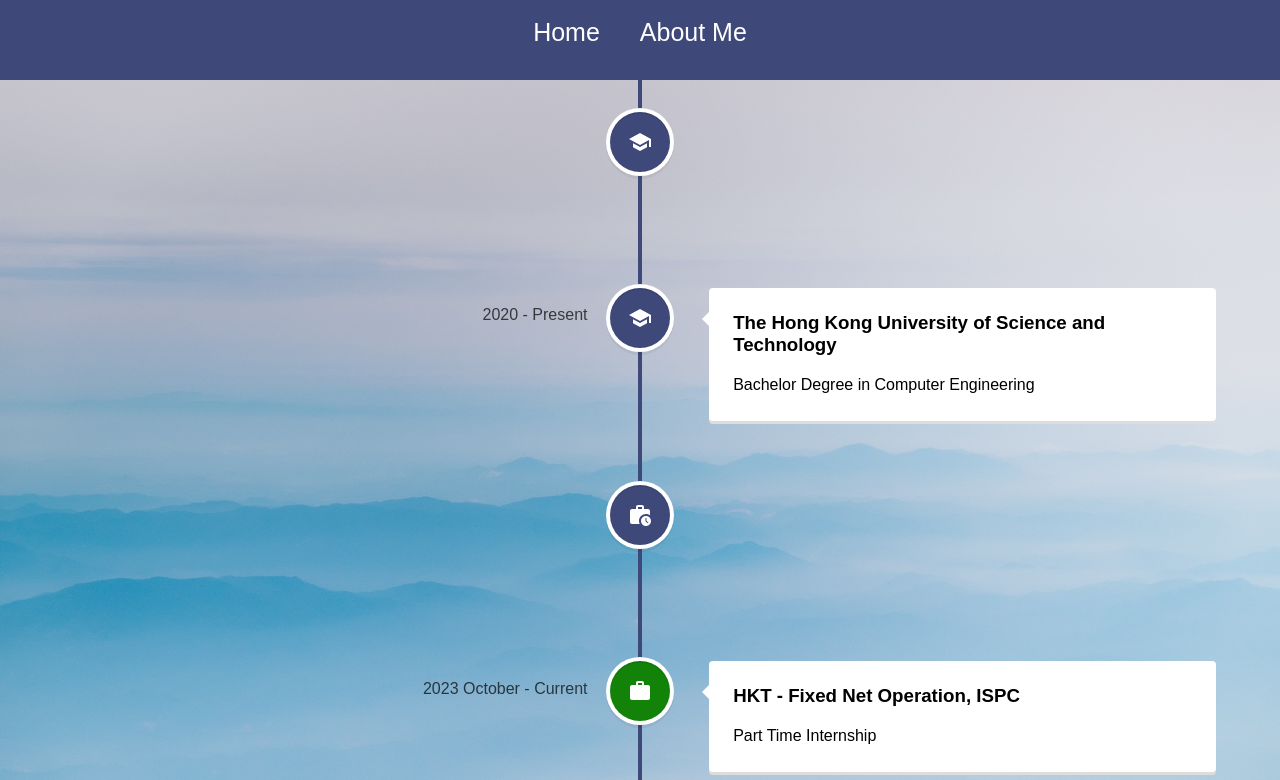
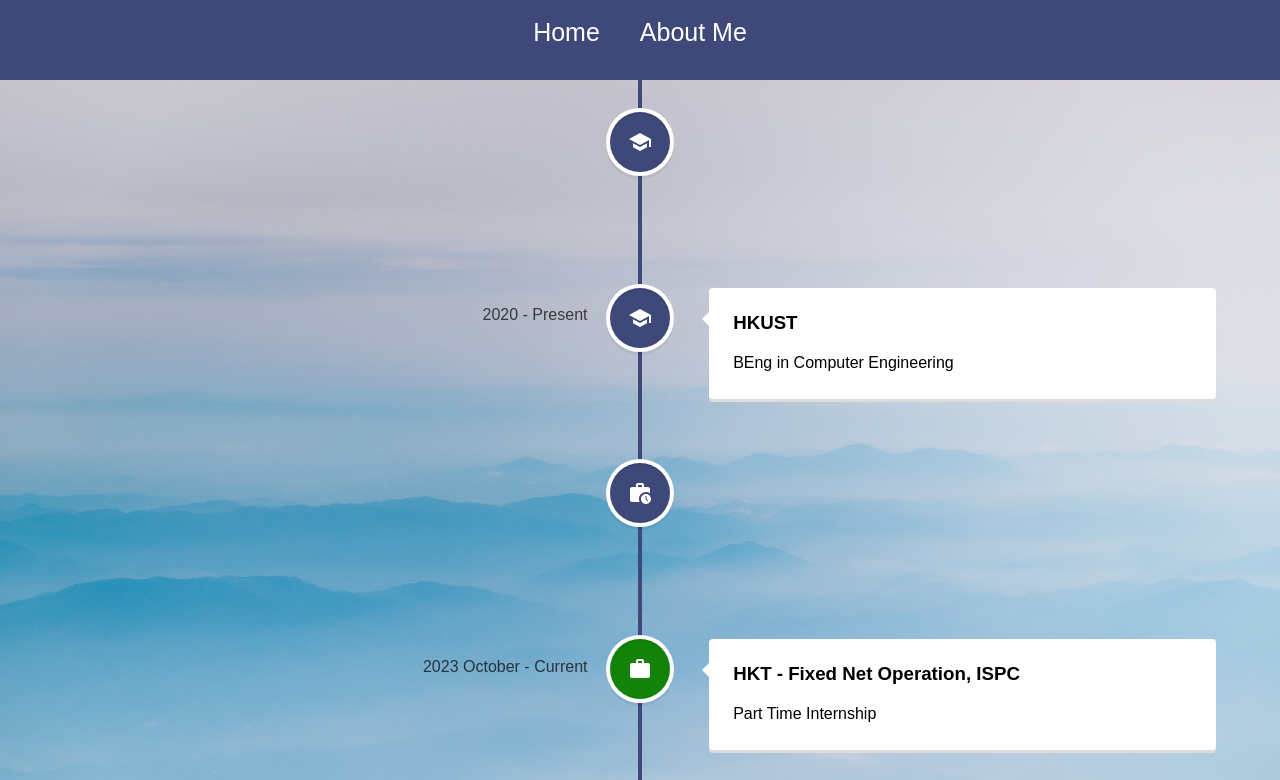
Before and after one commit to hillhc/MyPro, a React (Create React App) app: page /about in a window 1280 px wide. Shown: the top 780 px of the page. Built offline with nearby package versions, Linux system fonts and the light colour scheme.

Commit message:
Resume Update

```diff
--- a/src/pages/about.js
+++ b/src/pages/about.js
@@ -30,8 +30,8 @@ function About() {
           date="2020 - Present"
           iconStyle={{background: '#3e497a', color : "#fff"}}
           icon={<SchoolIcon />}>
-          <h3 className="vertical-timeline-element-title">The Hong Kong University of Science and Technology</h3>
-          <p>Bachelor Degree in Computer Engineering</p>
+          <h3 className="vertical-timeline-element-title">HKUST</h3>
+          <p>BEng in Computer Engineering</p>
           </VerticalTimelineElement>
           <VerticalTimelineElement
           className="vertical-timelinbe-element--education"
```
Also changed, not shown: 1 other file (tests, documents, lock files or other folders).
